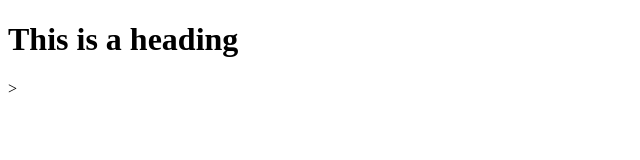
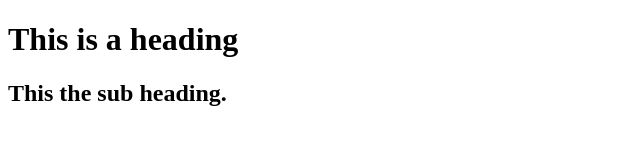
Before and after one commit to vaibhvbh77/demo_repo_codecamp, a plain HTML site: page index.html in a window 1280 px wide. Shown: the whole page, without its empty margins (0-640 px from the left). Drawn offline with Linux system fonts and the light colour scheme.

Commit message:
h2 added

```diff
--- a/index.html
+++ b/index.html
@@ -8,6 +8,6 @@
   </head>
   <body>
     <h1>This is a heading</h1>
-    >
+    <h2>This the sub heading.</h2>
   </body>
 </html>
```
